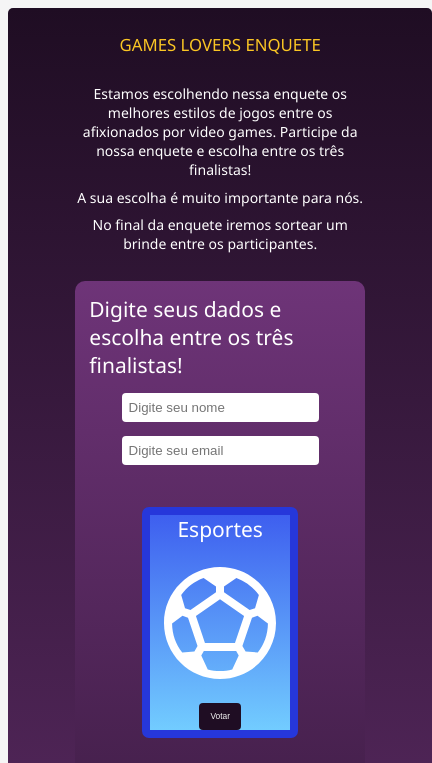
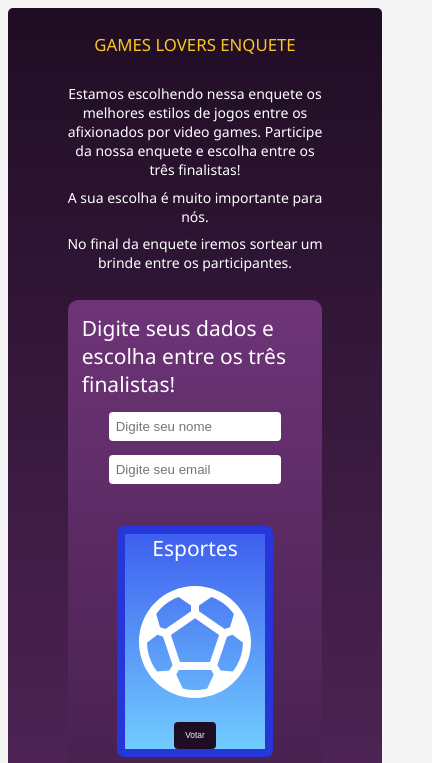
Before and after one commit to NicolasAFerro/Enquete, a plain HTML site: page index.html in a window 390 px wide. Shown: the top 763 px of the page, 432 px wide, since content can reach past the window. Drawn offline with Linux system fonts and the light colour scheme.

Commit message:
ajustes na responsividade

```diff
--- a/styles.css
+++ b/styles.css
@@ -46,7 +46,7 @@ input {
   box-sizing: content-box;
   box-shadow: 1px 3px 8px 1px rgba(#6e3478);
   border-radius: 5px;
-  overflow: hidden;
+
   padding: 1.8rem;
   margin: auto;
   height: 150%;
@@ -94,7 +94,7 @@ input {
     display: flex;
     flex-direction: column;
     align-items: center;
-    box-sizing: content-box;
+    box-sizing: border-box;
     padding: auto;
   }
 
```
